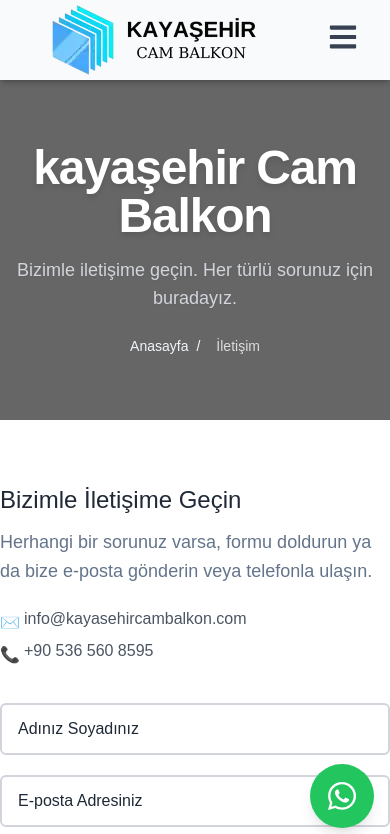
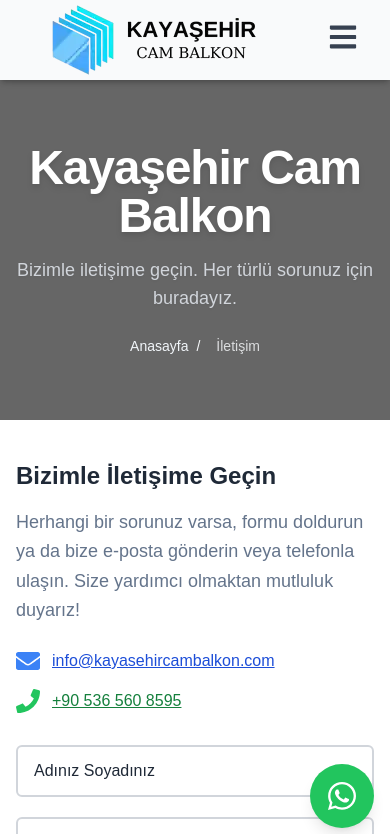
Before and after one commit to yunusmertofficial/kayasehircambalkon, a Next.js app: page /iletisim in a window 390 px wide. Shown: the top 834 px of the page. Built offline with nearby package versions, Linux system fonts and the light colour scheme.

Commit message:
Enhance Contact page layout and add icons for email and phone for better user experience

```diff
--- a/src/app/iletisim/page.tsx
+++ b/src/app/iletisim/page.tsx
@@ -1,3 +1,4 @@
+import { FaEnvelope, FaPhone } from "react-icons/fa";
 import Breadcrumb from "@/components/Breadcrumb";
 import ContactForm from "./_components/ContactForm";
 import { Metadata } from "next";
@@ -18,34 +19,51 @@ export default function Contact() {
 
   return (
     <section className="mb-10">
+      {/* Breadcrumb */}
       <Breadcrumb
         breadcrumbs={breadcrumbs}
-        title="kayaşehir Cam Balkon"
+        title="Kayaşehir Cam Balkon"
         description="Bizimle iletişime geçin. Her türlü sorunuz için buradayız."
       />
-      <div className="grid md:grid-cols-2 gap-10 mx-auto max-w-4xl mt-16">
-        <div>
-          <h2 className="font-medium text-2xl text-gray-800">
+
+      {/* Content */}
+      <div className="flex flex-col md:flex-row md:justify-between md:gap-10 max-w-5xl mx-auto mt-10 px-4 md:px-8">
+        {/* Contact Info */}
+        <div className="flex-1 mb-8 md:mb-0">
+          <h2 className="font-semibold text-2xl text-gray-800">
             Bizimle İletişime Geçin
           </h2>
-          <p className="text-lg leading-relaxed text-slate-500 mt-3">
+          <p className="text-lg leading-relaxed text-slate-500 mt-4">
             Herhangi bir sorunuz varsa, formu doldurun ya da bize e-posta
-            gönderin veya telefonla ulaşın.
+            gönderin veya telefonla ulaşın. Size yardımcı olmaktan mutluluk
+            duyarız!
           </p>
-          <div className="mt-5">
-            <div className="flex items-center mt-2 space-x-2 text-gray-600">
-              <span className="text-gray-400 w-4 h-4">✉️</span>
-              <a href="mailto:info@kayasehircambalkon.com">
+          <div className="mt-6 space-y-4">
+            {/* Email */}
+            <div className="flex items-center text-gray-600">
+              <FaEnvelope className="w-6 h-6 text-blue-500" />
+              <a
+                href="mailto:info@kayasehircambalkon.com"
+                className="text-base underline ml-3 text-blue-700"
+              >
                 info@kayasehircambalkon.com
               </a>
             </div>
-            <div className="flex items-center mt-2 space-x-2 text-gray-600">
-              <span className="text-gray-400 w-4 h-4">📞</span>
-              <a href="tel:+905365608595">+90 536 560 8595</a>
+            {/* Phone */}
+            <div className="flex items-center text-gray-600">
+              <FaPhone className="w-6 h-6 text-green-500" />
+              <a
+                href="tel:+905365608595"
+                className="text-base underline ml-3 text-green-700"
+              >
+                +90 536 560 8595
+              </a>
             </div>
           </div>
         </div>
-        <div>
+
+        {/* Contact Form */}
+        <div className="flex-1">
           <ContactForm />
         </div>
       </div>
```
